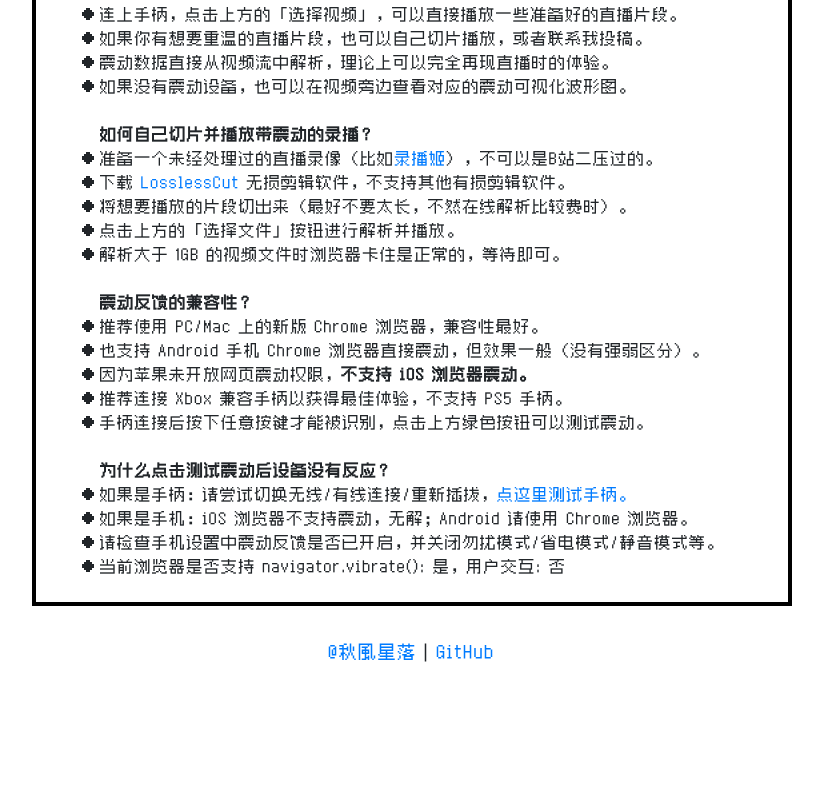
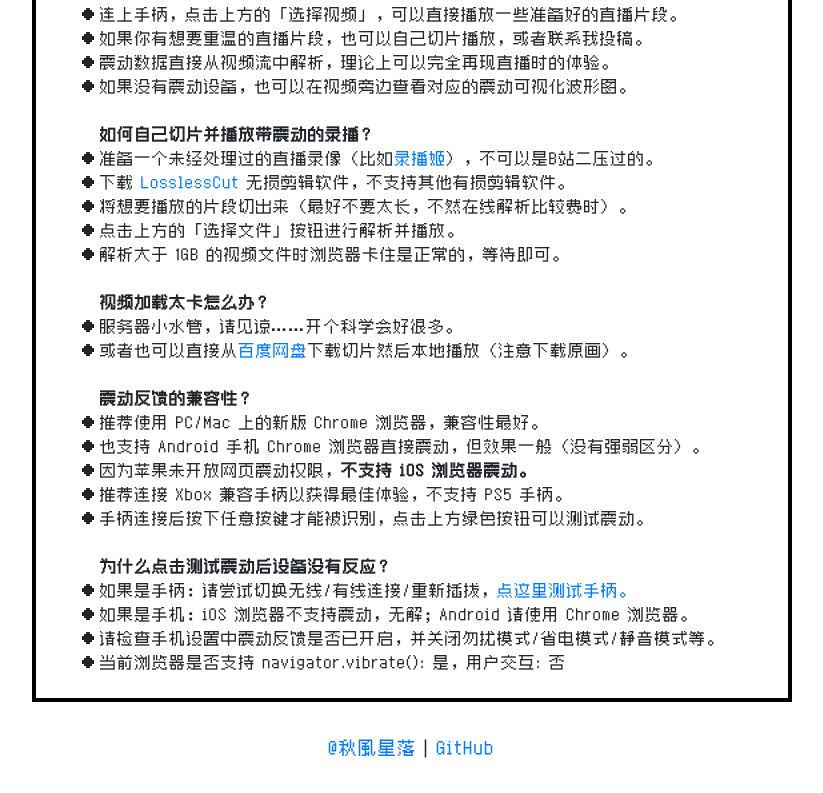
Before and after one commit to meowersme/bililive-vibration, a React (Vite) app in the folder packages/player/: page / in a window 1280 px wide. Shown: the part 704-1497 px from the top of the page, without its empty margins (228-1051 px from the left). Before the commit the page ends 1401 px from the top, so only its background shows below. Built offline with nearby package versions, Linux system fonts and the light colour scheme; what scichart would draw is missing.

Commit message:
:speech_balloon: docs: 添加网盘链接

```diff
--- a/packages/player/src/App.tsx
+++ b/packages/player/src/App.tsx
@@ -285,6 +285,7 @@ function Manual() {
         <li>如果没有震动设备，也可以在视频旁边查看对应的震动可视化波形图。</li>
       </ul>
       <br />
+
       <p>
         <b>如何自己切片并播放带震动的录播？</b>
       </p>
@@ -307,7 +308,21 @@ function Manual() {
         <li>点击上方的「选择文件」按钮进行解析并播放。</li>
         <li>解析大于 1GB 的视频文件时浏览器卡住是正常的，等待即可。</li>
       </ul>
+      <br />
 
+      <p>
+        <b>视频加载太卡怎么办？</b>
+      </p>
+      <ul className="nes-list is-disc">
+        <li>服务器小水管，请见谅……开个科学会好很多。</li>
+        <li>
+          或者也可以直接从
+          <a href="https://pan.baidu.com/s/16K4MkPS69qD5Vo7Wy0lhRQ?pwd=1885" target="_blank">
+            百度网盘
+          </a>
+          下载切片然后本地播放（注意下载原画）。
+        </li>
+      </ul>
       <br />
 
       <p>
@@ -322,7 +337,6 @@ function Manual() {
         <li>推荐连接 Xbox 兼容手柄以获得最佳体验，不支持 PS5 手柄。</li>
         <li>手柄连接后按下任意按键才能被识别，点击上方绿色按钮可以测试震动。</li>
       </ul>
-
       <br />
 
       <p>
```
Also changed, not shown: packages/player/src/assets/zpix-subset.ttf.
